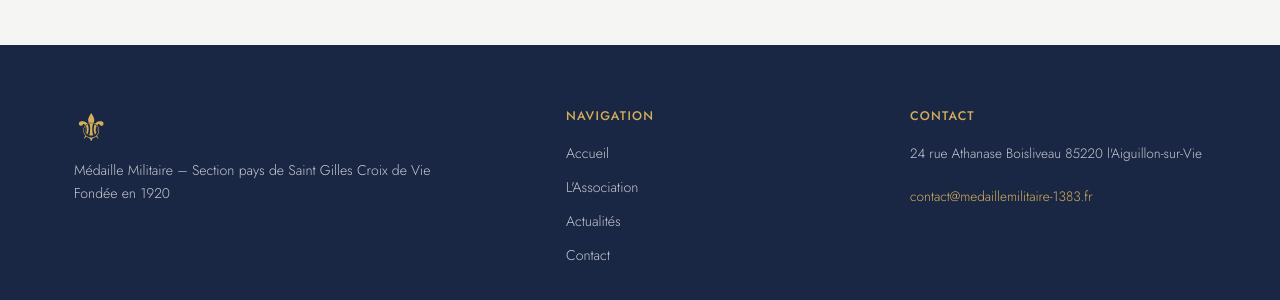
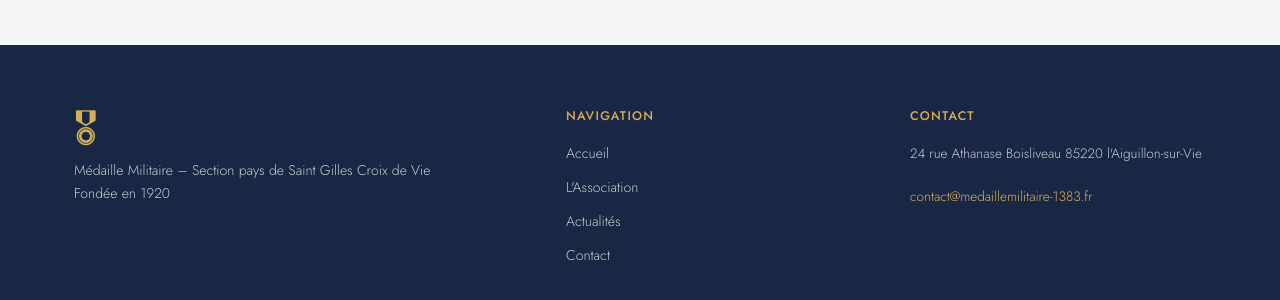
Before and after one commit to M3ph1s85/medaille-militaire, a Jekyll site: the page built from index.html, in a window 1280 px wide and 900 px high, scrolled down 2326 px. Shown: the part 522-822 px from the top of the window. Built offline with Jekyll 4.4.1, drawn with Linux system fonts in a browser that asks for light colours; the list of posts is cut into pages by our own code.

Commit message:
Update footer.html

```diff
--- a/_includes/footer.html
+++ b/_includes/footer.html
@@ -1,7 +1,7 @@
 <footer class="site-footer">
   <div class="container footer-inner">
     <div class="footer-brand">
-      <div class="logo-emblem">⚜</div>
+      <div class="logo-emblem">🎖</div>
       <p>{{ site.association.nom }}</p>
       <p>Fondée en {{ site.association.fondee }}</p>
     </div>
```
